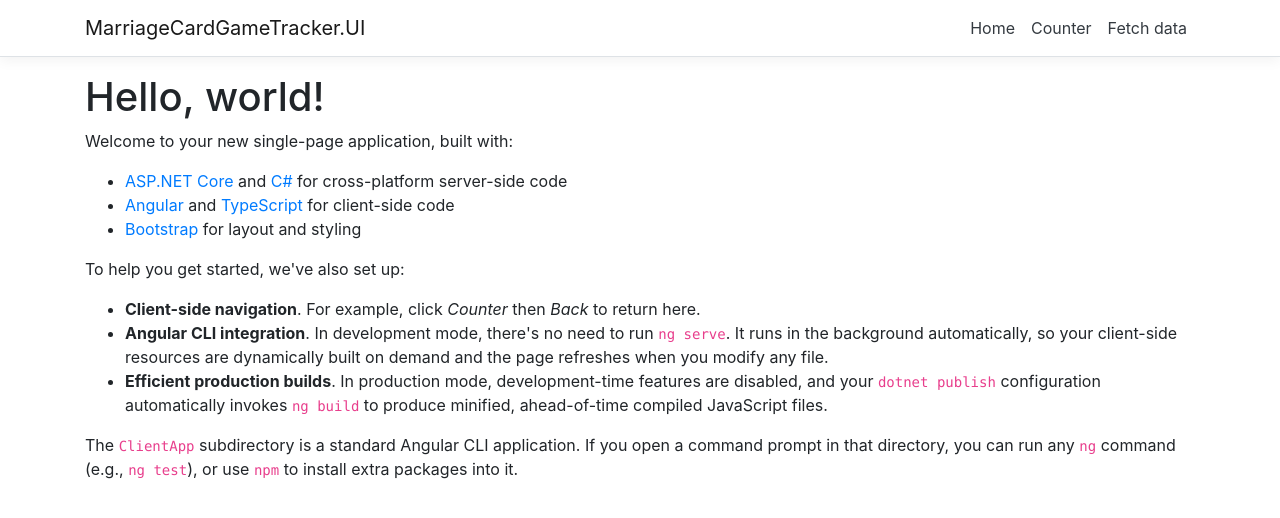
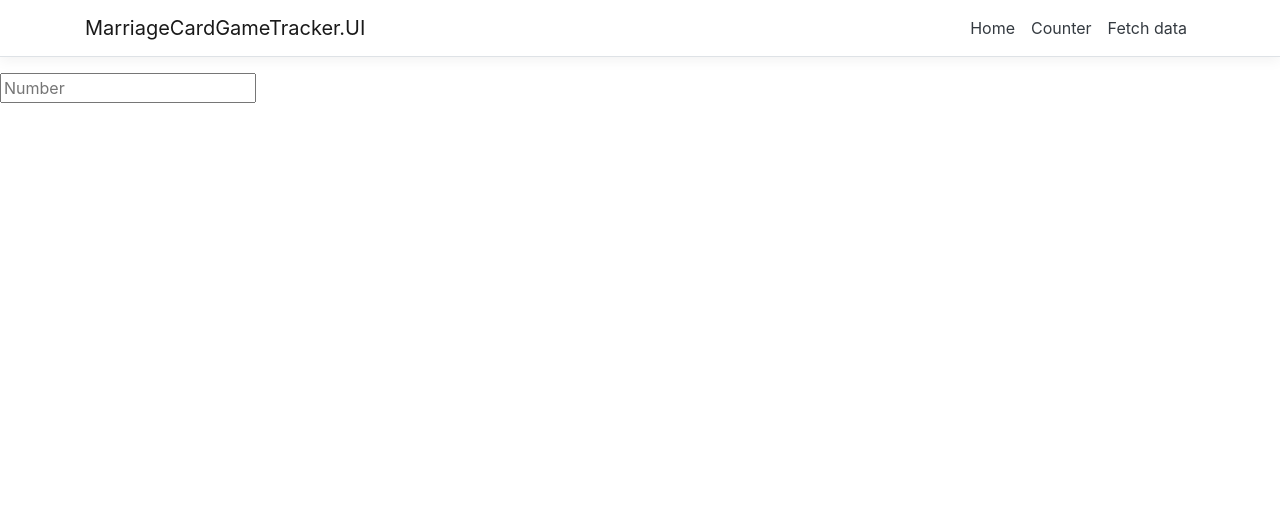
Before and after one commit to rajthapa2/MarriageCardGameTracker.UI, an Angular app in the folder MarriageCardGameTracker.UI/ClientApp/: page / in a window 1280 px wide. Shown: the top 518 px of the page. Built offline with nearby package versions, Linux system fonts and the light colour scheme.

Commit message:
initial commit

```diff
--- a/MarriageCardGameTracker.UI/ClientApp/package.json
+++ b/MarriageCardGameTracker.UI/ClientApp/package.json
@@ -47,7 +47,7 @@
     "karma-coverage-istanbul-reporter": "~1.4.2",
     "karma-jasmine": "~1.1.1",
     "karma-jasmine-html-reporter": "^0.2.2",
-    "typescript": "~2.7.2"
+    "typescript": "~2.8.0"
   },
   "optionalDependencies": {
     "node-sass": "^4.9.3",
--- /dev/null
+++ b/MarriageCardGameTracker.UI/ClientApp/src/app/add-player/add-player.component.html
@@ -0,0 +1,7 @@
+<input [(ngModel)] = "numberOfPlayer" max="5" (ngModelChange)="onChange(numberOfPlayer)" type="number" placeholder="Number"/>
+<br />
+<tr *ngFor="let player of players">
+  <td>
+    <input [(ngModel)]="player.name" placeholder="Please enter the name" />
+  </td>
+</tr>
--- /dev/null
+++ b/MarriageCardGameTracker.UI/ClientApp/src/app/add-player/add-player.component.ts
@@ -0,0 +1,41 @@
+import { Component } from '@angular/core';
+
+@Component({
+  selector: 'add-player',
+  templateUrl: './add-player.component.html'
+})
+
+export class AddPlayerComponent {
+  numberOfPlayer: number;
+  players: Player[];
+
+  constructor() {
+    this.players = new Array<Player>();
+  }
+
+  onChange(i: number) {
+    this.numberOfPlayer = i;
+    this.players = new Array<Player>();
+
+    for (var y = 0; y < this.numberOfPlayer; y++) {
+        this.players.push(this.createPlayer());
+      }
+  }
+
+  ngOnInit() {
+
+  }
+
+  private createPlayer() {
+    return new Player();
+  }
+}
+
+
+export class Player {
+  name: string;
+
+  constructor() {
+    this.name = "";
+  }
+}
--- a/MarriageCardGameTracker.UI/ClientApp/src/app/app.component.html
+++ b/MarriageCardGameTracker.UI/ClientApp/src/app/app.component.html
@@ -1,6 +1,10 @@
 <body>
   <app-nav-menu></app-nav-menu>
-  <div class="container">
-    <router-outlet></router-outlet>
-  </div>
+<div class="container">
+  <router-outlet></router-outlet>
+</div>
+
+<div>
+  <add-player></add-player>
+</div>
 </body>
--- a/MarriageCardGameTracker.UI/ClientApp/src/app/app.component.ts
+++ b/MarriageCardGameTracker.UI/ClientApp/src/app/app.component.ts
@@ -1,4 +1,6 @@
 import { Component } from '@angular/core';
+import AddPlayerComponent = require("./add-player/add-player.component");
+
 
 @Component({
   selector: 'app-root',
@@ -7,4 +9,5 @@ import { Component } from '@angular/core';
 })
 export class AppComponent {
   title = 'app';
+  public players: AddPlayerComponent.Player[];
 }
--- a/MarriageCardGameTracker.UI/ClientApp/src/app/app.module.ts
+++ b/MarriageCardGameTracker.UI/ClientApp/src/app/app.module.ts
@@ -9,12 +9,14 @@ import { NavMenuComponent } from './nav-menu/nav-menu.component';
 import { HomeComponent } from './home/home.component';
 import { CounterComponent } from './counter/counter.component';
 import { FetchDataComponent } from './fetch-data/fetch-data.component';
+import { AddPlayerComponent } from './add-player/add-player.component';
 
 @NgModule({
   declarations: [
     AppComponent,
     NavMenuComponent,
     HomeComponent,
+    AddPlayerComponent,
     CounterComponent,
     FetchDataComponent
   ],
--- a/MarriageCardGameTracker.UI/ClientApp/src/app/home/home.component.html
+++ b/MarriageCardGameTracker.UI/ClientApp/src/app/home/home.component.html
@@ -1,5 +1,7 @@
-<h1>Hello, world!</h1>
-<p>Welcome to your new single-page application, built with:</p>
+<!-- <h1>Hello, world!</h1> -->
+
+
+<!-- <p>Welcome to your new single-page application, built with:</p>
 <ul>
   <li><a href='https://get.asp.net/'>ASP.NET Core</a> and <a href='https://msdn.microsoft.com/en-us/library/67ef8sbd.aspx'>C#</a> for cross-platform server-side code</li>
   <li><a href='https://angular.io/'>Angular</a> and <a href='http://www.typescriptlang.org/'>TypeScript</a> for client-side code</li>
@@ -12,3 +14,4 @@
   <li><strong>Efficient production builds</strong>. In production mode, development-time features are disabled, and your <code>dotnet publish</code> configuration automatically invokes <code>ng build</code> to produce minified, ahead-of-time compiled JavaScript files.</li>
 </ul>
 <p>The <code>ClientApp</code> subdirectory is a standard Angular CLI application. If you open a command prompt in that directory, you can run any <code>ng</code> command (e.g., <code>ng test</code>), or use <code>npm</code> to install extra packages into it.</p>
+-->
```
Also changed, not shown: 2 other files (tests, documents, lock files or other folders).
